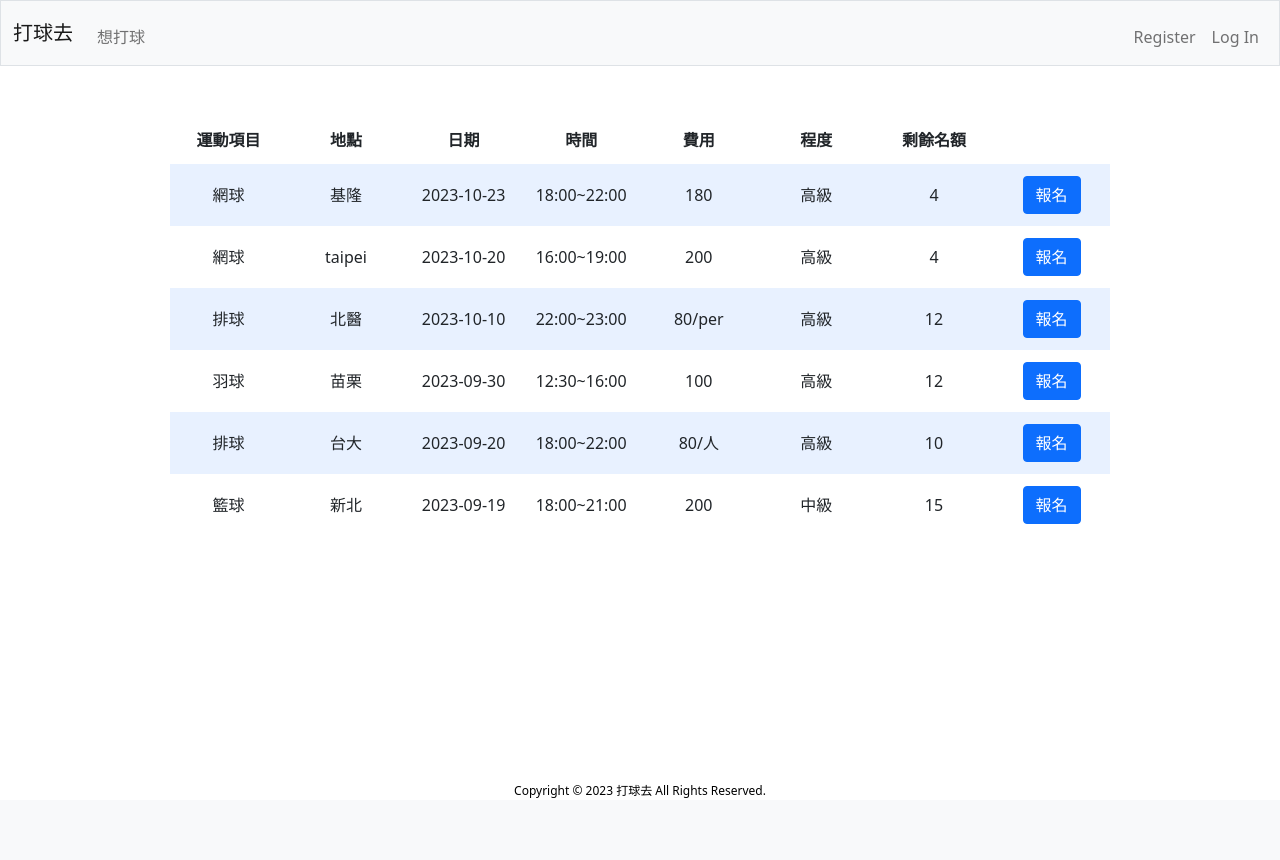
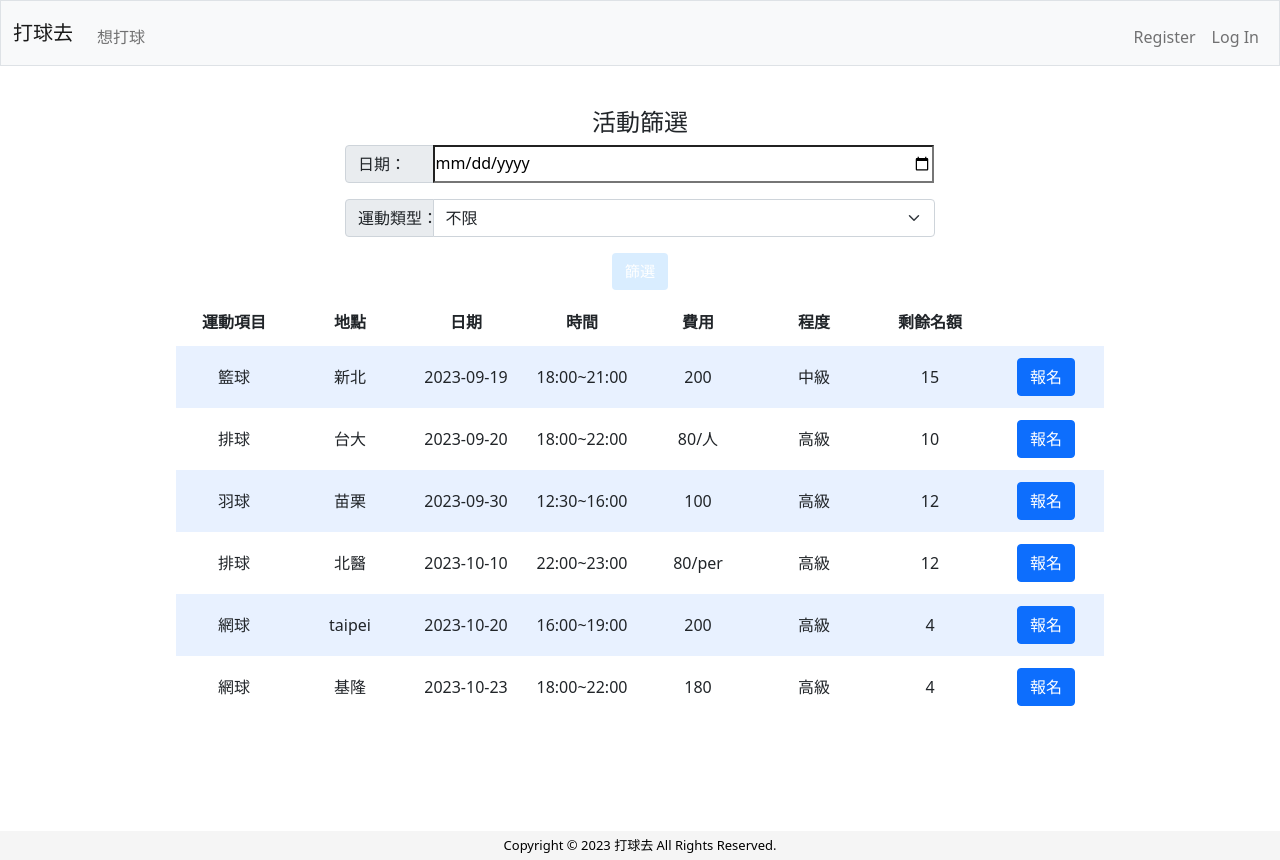
Before and after one commit to joeyyu123/finalproject, a Flask app: page /find in a window 1280 px wide. Before the commit the page ends 798 px from the top, so only its background shows below. Run offline with Flask 3, Linux system fonts and the light colour scheme; data comes from the database, SQL or seed files in the repository; both versions use the stored data as it was after the commit; some libraries are stand-ins or nearby versions.

Commit message:
完成footer置底

```diff
--- a/app.py
+++ b/app.py
@@ -141,9 +141,34 @@ def group():
     return render_template("group.html")
 
 # 檢視
-@app.route("/find")
+@app.route("/find", methods=["GET"])
 def find():
-    activities = db.execute("SELECT * FROM activities WHERE date >= date('now') ORDER BY date DESC")
+    # 獲取用戶提交的篩選條件
+    date = request.args.get("date")
+    sport = request.args.get("sport")
+
+    # 構建SQL查詢
+    query = "SELECT * FROM activities WHERE date >= date('now')"
+
+    # 初始化參數字典
+    params = {}
+
+    # 添加日期篩選
+    if date:
+        query += " AND date = :date"
+        params["date"] = date
+
+    # 添加運動類型篩選
+    if sport:
+        query += " AND type = :sport"
+        params["sport"] = sport
+
+    # 日期排序
+    query += " ORDER BY date"
+
+    # 執行SQL查詢
+    activities = db.execute(query, **params)
+
     return render_template("find.html", activities=activities)
 
 # 查看用戶歷史紀錄
@@ -153,7 +178,7 @@ def created_history():
     userid = session.get("user_id")
 
     # 獲取用戶開團和報名的紀錄
-    created_activities = db.execute("SELECT * FROM activities WHERE user_id = ? AND date >= date('now') ORDER BY date DESC", userid)
+    created_activities = db.execute("SELECT * FROM activities WHERE user_id = ? AND date >= date('now') ORDER BY date", userid)
 
     return render_template("created_history.html", created_activities=created_activities)
 
@@ -176,8 +201,12 @@ def delete_activity():
         activity_id = request.json.get("activity_id")
         if activity_id is None:
             return jsonify({"message": "無效的請求"}), 400
+        # 先刪除與該活動相關的報名紀錄
+        db.execute("DELETE FROM signups WHERE activity_id = ?", activity_id)
 
+        # 再刪除該活動
         db.execute("DELETE FROM activities WHERE id = ?", activity_id)
+
         return jsonify({"message": "刪除成功"}), 200
 
     except Exception as e:
--- a/static/styles.css
+++ b/static/styles.css
@@ -8,16 +8,32 @@ body {
     text-align: left;
 }
 
-footer {
+.page-wrapper {
+    display: flex;
+    flex-direction: column;
+    min-height: 100vh; /* 设置最小高度为视窗高度 */
+}
 
-    color: rgb(0, 0, 0);
-    font-size: 12px;
-    line-height: 1.5;
+.content {
+    flex: 1; /* 使内容区域占据剩余空间 */
+    padding: 20px; /* 可根据需要进行调整 */
+    /* 添加其他样式以定义内容区域的外观 */
+}
+
+.footer {
+    position: fixed;
+    bottom: 0;
+    left: 0;
+    width: 100%;
+    background-color:#f5f5f5;
+    color: #fff;
     text-align: center;
-
+    padding: 5px 0; /* 调整页脚内边距以增加空间 */
 }
 
 footer p {
+    font-size: small;
+    color: black;
     margin-top:auto;
     margin-bottom: auto;
 }
@@ -33,7 +49,7 @@ h1 {
     padding-left: 15px;
     padding-right: 15px;
     text-align: center;
-    width: 45%;
+    width: 50%;
 }
 
 .container > table {
@@ -150,8 +166,8 @@ tbody tr:nth-of-type(odd) {
     background-color: rgb(179, 208, 255, 0.3)
 }
 
-@media screen and (max-width: 1500px) {
-    .input-group-text, input[type=text], input[type=submit], input[type=number],input[type=date], input[type=time], textarea[type="remark"] {
+@media screen and (max-width: 768px) {
+    .container > table, .section, .input-group-text, input[type=text], input[type=submit], input[type=number],input[type=date], input[type=time], textarea[type="remark"] {
       width: 100%;
       margin-top: 1.8;
     }
--- a/templates/apply.html
+++ b/templates/apply.html
@@ -16,13 +16,14 @@
                 <td>地點：</td>
                 <td>{{ activity.location }}</td>
             </tr>
+            <tr>
                 <td>日期：</td>
                 <td>{{ activity.date }}</td>
+            </tr>
             <tr>
-            </tr>
                 <td>時間：</td>
                 <td>{{ activity.start_time }} - {{ activity.end_time }}</td>
-            <tr>
+            </tr>
                 <td>費用：</td>
                 <td>{{ activity.price }}</td>
             </tr>
--- a/templates/find.html
+++ b/templates/find.html
@@ -1,6 +1,32 @@
 {% extends "layout.html" %}
 
 {% block main %}
+
+<div class="container">
+    <div class="">
+        <h4>活動篩選</h4>
+        <form action="/find" method="GET">
+            <div class="input-group mb-3">
+                <label class="input-group-text" for="filter-date">日期：</label>
+                <input type="date" id="filter-date" name="date">
+            </div>
+            <div class="input-group mb-3">
+                <label class="input-group-text" for="filter-sport">運動類型：</label>
+                <select class="form-select" id="filter-sport" name="sport">
+                    <option value="">不限</option>
+                    <option value="足球">足球</option>
+                    <option value="籃球">籃球</option>
+                    <option value="排球">排球</option>
+                    <option value="網球">網球</option>
+                    <option value="羽球">羽球</option>
+                    <option value="棒球">棒球</option>
+                </select>
+            </div>
+            <input type="submit" value="篩選" class="btn btn-primary">
+        </form>
+    </div>
+</div>
+
 
 <div class="section">
     <table>
--- a/templates/layout.html
+++ b/templates/layout.html
@@ -19,7 +19,7 @@
     </head>
 
     <body>
-
+        <div class="page-wrapper">
             <nav class="bg-light border navbar navbar-expand-md navbar-light fixed-top">
                 <div class="container-fluid">
                     <a class="navbar-brand" href="/"><span class="blue">打球去</a>
@@ -64,12 +64,15 @@
                 </header>
             {% endif %}
 
-        <main class="container-fluid py-5 text-center">
+            <main class="container-fluid py-5 text-center content">
                 {% block main %}{% endblock %}
             </main>
-    </body>
-    <footer class= "fixed-bottom">
+            <footer class=" footer container-fluid position-relative bottom-0">
                 <p>Copyright © 2023 打球去 All Rights Reserved. </p>
 
             </footer>
+        </div>
+    </body>
+
+
 </html>
```
Also changed, not shown: templates/view_signups.html (+10 -8 lines), database.db, 2 other files. Lines whose indentation alone changed are shown as unchanged.
